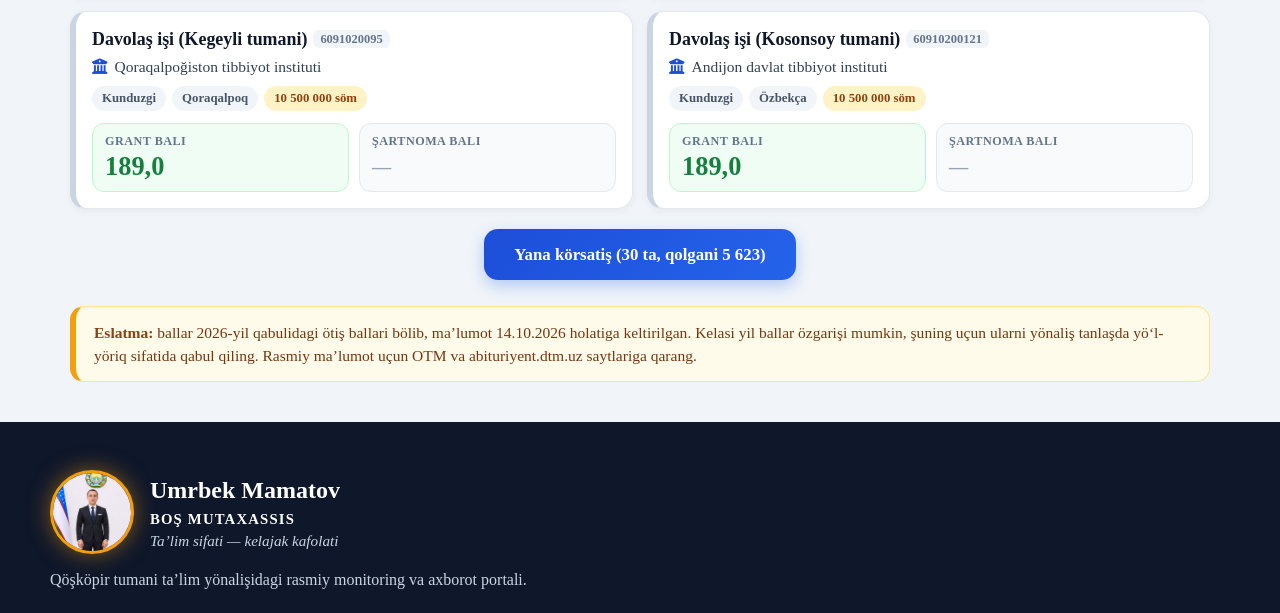
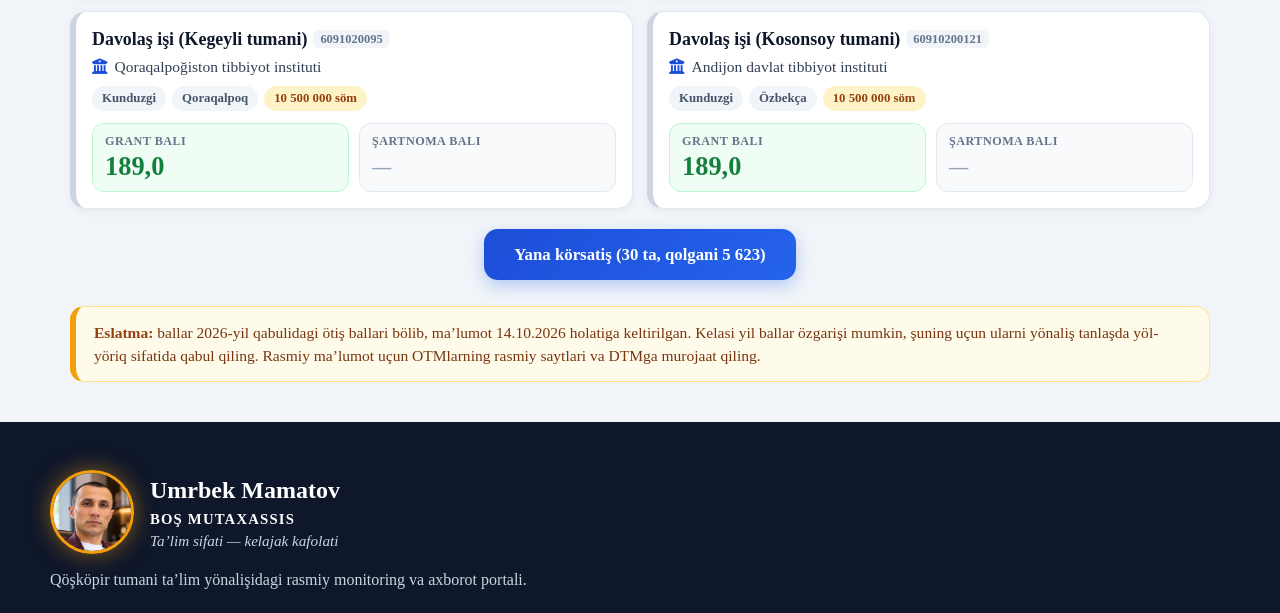
Before and after one commit to Umrbek84/olimpiada, a plain HTML site: page otm-ballari.html in a window 1280 px wide. Shown: the part 3804-4417 px from the top of the page. Drawn offline with Linux system fonts and the light colour scheme.

Commit message:
Footer surati almaştirildi, eslatma matni tuzatildi
Co-Authored-By: Claude Sonnet 5.5 <noreply@anthropic.com>
Claude-Session: https://claude.ai/code/session_01LozZmSbypxp6Xk6Bx35Jhx

```diff
--- a/otm-ballari.html
+++ b/otm-ballari.html
@@ -152,13 +152,13 @@ footer.ft{background:#0f172a;color:#94a3b8;padding:48px 24px 28px;margin-top:20p
 <div class="list" id="list"></div>
 <button type="button" class="more" id="more" style="display:none">Yana körsatiş</button>
 
-<div class="note"><b>Eslatma:</b> ballar 2026-yil qabulidagi ötiş ballari bölib, maʼlumot 14.10.2026 holatiga keltirilgan. Kelasi yil ballar özgarişi mumkin, şuning uçun ularni yönaliş tanlaşda yö‘l-yöriq sifatida qabul qiling. Rasmiy maʼlumot uçun OTM va abituriyent.dtm.uz saytlariga qarang.</div>
+<div class="note"><b>Eslatma:</b> ballar 2026-yil qabulidagi ötiş ballari bölib, maʼlumot 14.10.2026 holatiga keltirilgan. Kelasi yil ballar özgarişi mumkin, şuning uçun ularni yönaliş tanlaşda yöl-yöriq sifatida qabul qiling. Rasmiy maʼlumot uçun OTMlarning rasmiy saytlari va DTMga murojaat qiling.</div>
 </main>
 
 <footer class="ft" id="contact">
  <div class="ft-in">
   <div>
-   <div class="ft-em"><img src="umrbek-mamatov.jpg" alt="Umrbek Mamatov" width="84" height="84"><div><div class="ft-name">Umrbek Mamatov</div><div class="ft-st">Boş mutaxassis</div><div class="ft-mo">Taʼlim sifati — kelajak kafolati</div></div></div>
+   <div class="ft-em"><img src="footer-surat.jpg" alt="Umrbek Mamatov" width="84" height="84"><div><div class="ft-name">Umrbek Mamatov</div><div class="ft-st">Boş mutaxassis</div><div class="ft-mo">Taʼlim sifati — kelajak kafolati</div></div></div>
    <p class="ft-tx">Qöşköpir tumani taʼlim yönalişidagi rasmiy monitoring va axborot portali.</p>
   </div>
   <div>
```
Also changed, not shown: footer-surat.jpg (added).
